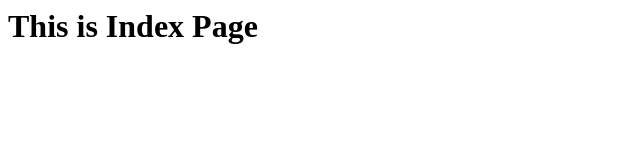
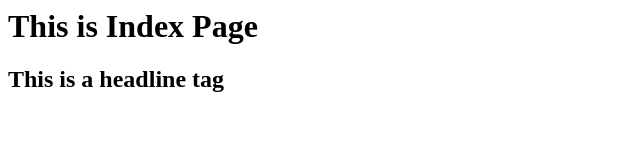
Before and after one commit to vdy1141/sample-repo, a plain HTML site: page index.html in a window 1280 px wide. Shown: the whole page, without its empty margins (0-640 px from the left). Drawn offline with Linux system fonts and the light colour scheme.

Commit message:
Added new line in Index.html

```diff
--- a/index.html
+++ b/index.html
@@ -4,5 +4,6 @@
 	</head>
 	<body>
 		<h1>This is Index Page</h1>
+		<h2>This is a headline tag</h2>
 	</body>
 </html>
```
